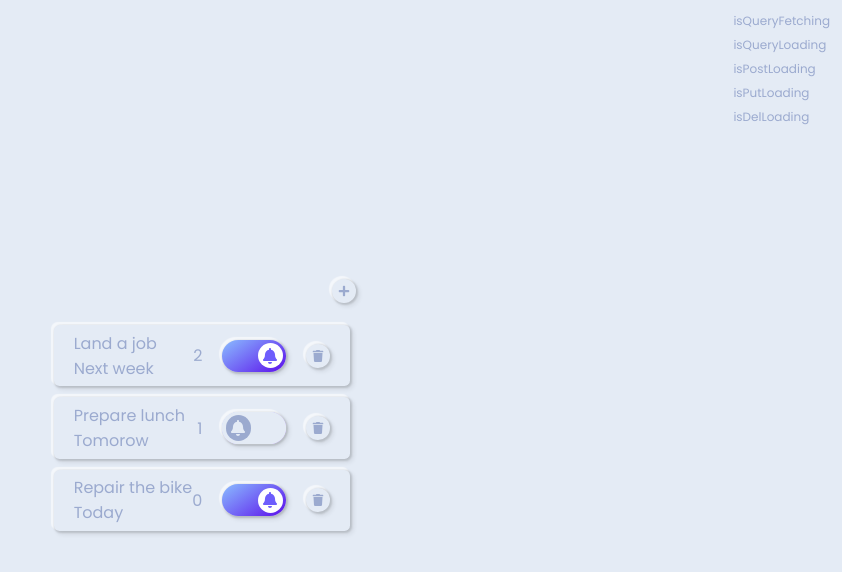
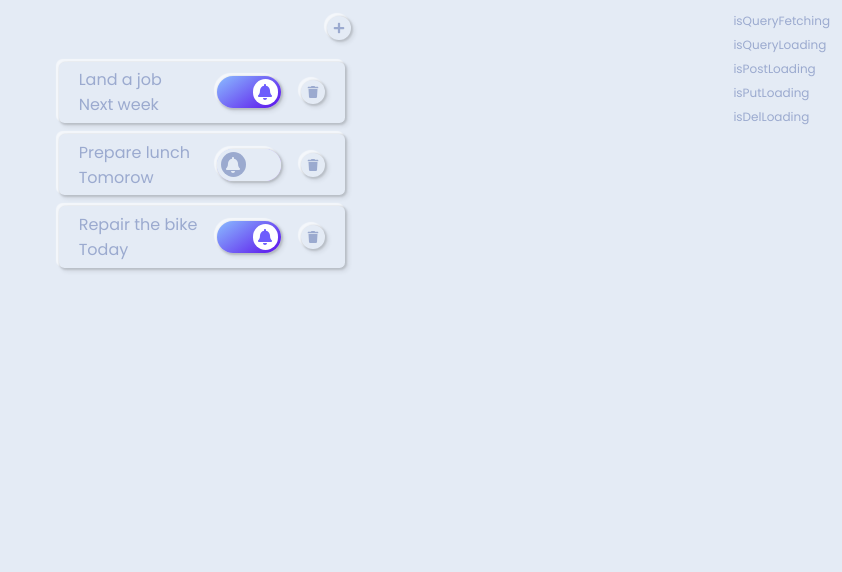
Before and after one commit to paulzoltan/task-tracker8, a React (Create React App) app: page / in a window 1280 px wide. Shown: the top 572 px of the page, without its empty margins (438-1280 px from the left). Built offline with nearby package versions, Linux system fonts and the light colour scheme; data requests are answered from the project's data file.

Commit message:
animate task actions, introduce task keys

```diff
--- a/package.json
+++ b/package.json
@@ -3,6 +3,7 @@
   "version": "0.1.0",
   "private": true,
   "dependencies": {
+    "@paralleldrive/cuid2": "^2.2.0",
     "@testing-library/jest-dom": "^5.16.5",
     "@testing-library/react": "^13.4.0",
     "@testing-library/user-event": "^13.5.0",
@@ -14,6 +15,7 @@
     "classnames": "^2.3.2",
     "framer-motion": "^9.0.6",
     "json-server": "^0.17.1",
+    "loadash": "^1.0.0",
     "react": "^18.2.0",
     "react-dom": "^18.2.0",
     "react-icons": "^4.7.1",
--- a/src/components/TaskTracker/Task/Task.tsx
+++ b/src/components/TaskTracker/Task/Task.tsx
@@ -4,10 +4,44 @@ import Switch from '../../UI/Switch'
 import { FaTrash, FaBell } from 'react-icons/fa'
 import { TaskContext, Task as TaskType } from '../TaskTracker'
 import classNames from 'classnames'
+import { motion } from 'framer-motion'
 
+const visibility = {
+  visible: {
+    opacity: 1,
+    height: 'auto',
+    marginTop: '0.35em',
+    marginBottom: '0.35em',
+    transition: {
+      opacity: {
+        delay: 0.3,
+        duration: 0.1,
+      },
+    },
+  },
+  hidden: {
+    opacity: 0,
+    height: '0em',
+    marginTop: '0em',
+    marginBottom: '0em',
+    transition: {
+      opacity: { duration: 0.1 },
+      height: { delay: 0.1 },
+      marginTop: { delay: 0.1 },
+      marginBottom: { delay: 0.1 },
+    },
+  },
+}
+
+const taskMotionProps = {
+  initial: 'hidden',
+  animate: 'visible',
+  exit: 'hidden',
+  variants: visibility,
+}
 const Task = ({
   task,
-  task: { description, time, isSetReminder, id },
+  task: { description, time, isSetReminder, id, key },
   taskContext: { remove, update },
 }: {
   task: TaskType
@@ -15,12 +49,16 @@ const Task = ({
 }) => {
   const loading = id === undefined
   return (
-    <div className={classNames('task', { 'task--loading': loading })}>
+    <motion.div
+      {...taskMotionProps}
+      className={classNames('task', { 'task--loading': loading })}
+    >
       <div className='task__display'>
         <div className='task__description'>{description}</div>
         <div className='task__time'>{time}</div>
       </div>
-      <p>{id}</p>
+      {/* <p>{id}</p>
+      <p>{key}</p> */}
       <Switch
         className='task__switch'
         checked={isSetReminder}
@@ -40,7 +78,7 @@ const Task = ({
       >
         <FaTrash />
       </IconButton>
-    </div>
+    </motion.div>
   )
 }
 export default Task
--- a/src/components/TaskTracker/Task/task.css
+++ b/src/components/TaskTracker/Task/task.css
@@ -13,6 +13,7 @@
   margin-bottom: 0.35em;
   margin-left: 1.25em;
   margin-right: auto;
+  transition: var(--transition-time-1);
 }
 .task__switch {
   margin-top: 0.6em;
--- a/src/components/TaskTracker/TaskList/TaskList.tsx
+++ b/src/components/TaskTracker/TaskList/TaskList.tsx
@@ -1,6 +1,7 @@
 import './taskList.css'
 import { TaskContext } from '../TaskTracker'
 import Task from '../Task'
+import { AnimatePresence } from 'framer-motion'
 const TaskList = ({
   taskContext,
   taskContext: { tasks },
@@ -8,9 +9,11 @@ const TaskList = ({
   taskContext: TaskContext
 }) => (
   <div className='task-list'>
-    {tasks.map((task) => (
-      <Task {...{ key: task.id ?? Math.random(), task, taskContext }} />
-    ))}
+    <AnimatePresence>
+      {tasks.map((task) => (
+        <Task {...{ key: task.key ?? task.id, task, taskContext }} />
+      ))}
+    </AnimatePresence>
   </div>
 )
 export default TaskList
--- a/src/components/TaskTracker/TaskTracker/TaskTracker.tsx
+++ b/src/components/TaskTracker/TaskTracker/TaskTracker.tsx
@@ -5,6 +5,8 @@ import axios from 'axios'
 import TaskList from '../TaskList'
 import AddTask from '../AddTask'
 import Indicator from './Indicator'
+import _ from 'lodash'
+import { createId } from '@paralleldrive/cuid2'
 
 export const queryClient = new QueryClient()
 
@@ -13,6 +15,7 @@ export interface Task {
   time: string
   isSetReminder: boolean
   id?: number | string
+  key?: number | string
 }
 
 export type TaskContext = {
@@ -24,7 +27,11 @@ export type TaskContext = {
 
 type ActionType =
   | {
-      type: 'SYNC'
+      type: 'OVERRIDE'
+      tasks: Task[]
+    }
+  | {
+      type: 'SYNCH'
       tasks: Task[]
     }
   | {
@@ -42,8 +49,16 @@ type ActionType =
 
 const reducer = (tasks: Task[], action: ActionType) => {
   switch (action.type) {
-    case 'SYNC':
+    case 'OVERRIDE':
       return action.tasks
+    case 'SYNCH':
+      if (_.isEmpty(tasks)) {
+        return action.tasks
+      }
+      return action.tasks.map((task: Task, index) => ({
+        ...task,
+        key: tasks[index]?.key,
+      }))
     case 'ADD':
       return [...tasks, action.task]
     case 'UPDATE':
@@ -72,7 +87,23 @@ const TaskTracker = () => {
     queryFn: () => axios('http://localhost:3003/tasks').then((res) => res.data),
     onSuccess: (data) => {
       if (!(isPostLoading || isPutLoading || isDelLoading)) {
-        dispatch({ type: 'SYNC', tasks: data })
+        if (
+          _.isEmpty(tasks) ||
+          // check if state and feched data are in synch (it should be)
+          (tasks.length === data.length &&
+            tasks.every(
+              (task, index) =>
+                task.description === data[index].description &&
+                task.time === data[index].time &&
+                task.isSetReminder === data[index].isSetReminder &&
+                (task.id === undefined || task.id === data[index].id)
+            ))
+        ) {
+          dispatch({ type: 'SYNCH', tasks: data })
+        } else {
+          dispatch({ type: 'OVERRIDE', tasks: data })
+          console.error('Client and server was out of synch', tasks, data)
+        }
       }
     },
   })
@@ -108,12 +139,12 @@ const TaskTracker = () => {
     add: (task: Task) => {
       setTimeout(() => {
         post(task)
-        dispatch({ type: 'ADD', task })
+        dispatch({ type: 'ADD', task: { ...task, key: createId() } })
       })
     },
     update: (task: Task) => {
       setTimeout(() => {
-        put(task)
+        put(_.omit(task, 'key'))
         dispatch({ type: 'UPDATE', task })
       })
     },
--- a/src/index.css
+++ b/src/index.css
@@ -30,7 +30,6 @@ body {
 .App {
   display: flex;
   justify-content: center;
-  align-items: center;
   gap: 1em;
   margin: auto;
 }
```
Also changed, not shown: 1 other file (tests, documents, lock files or other folders).
